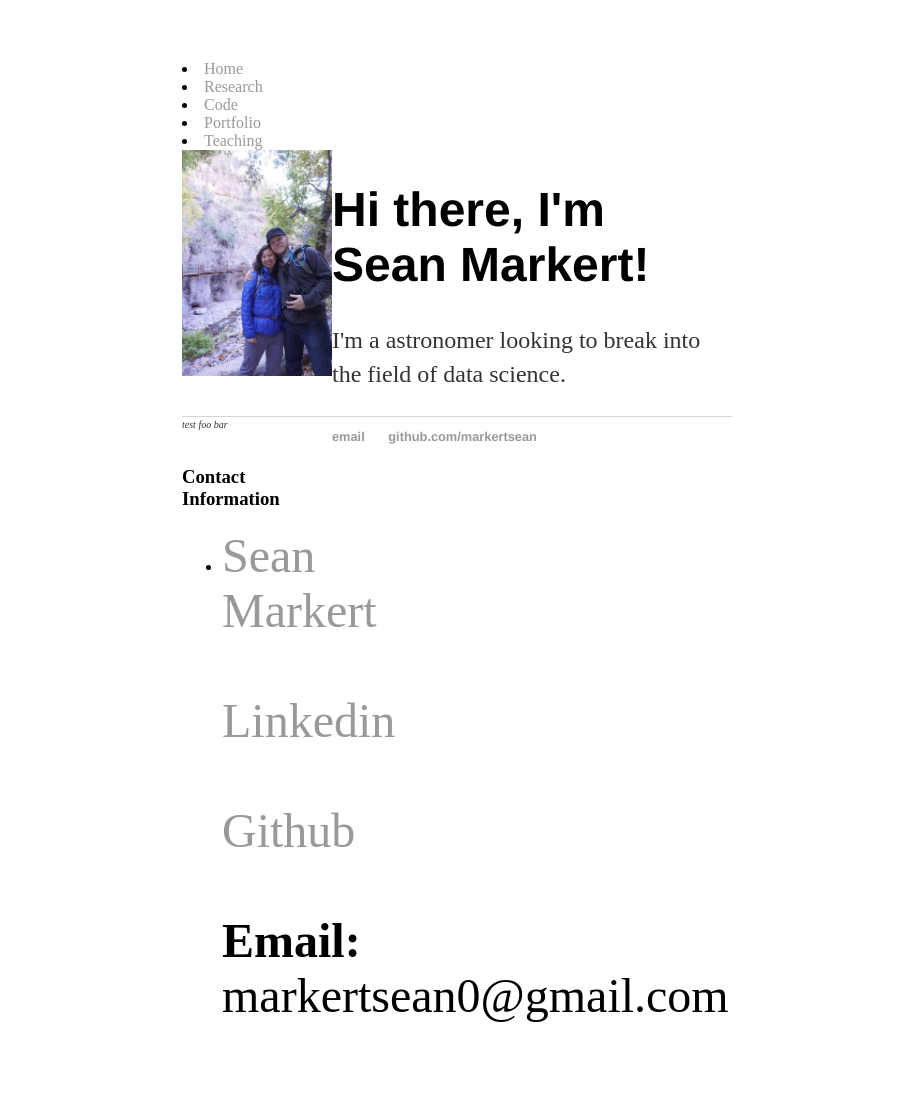
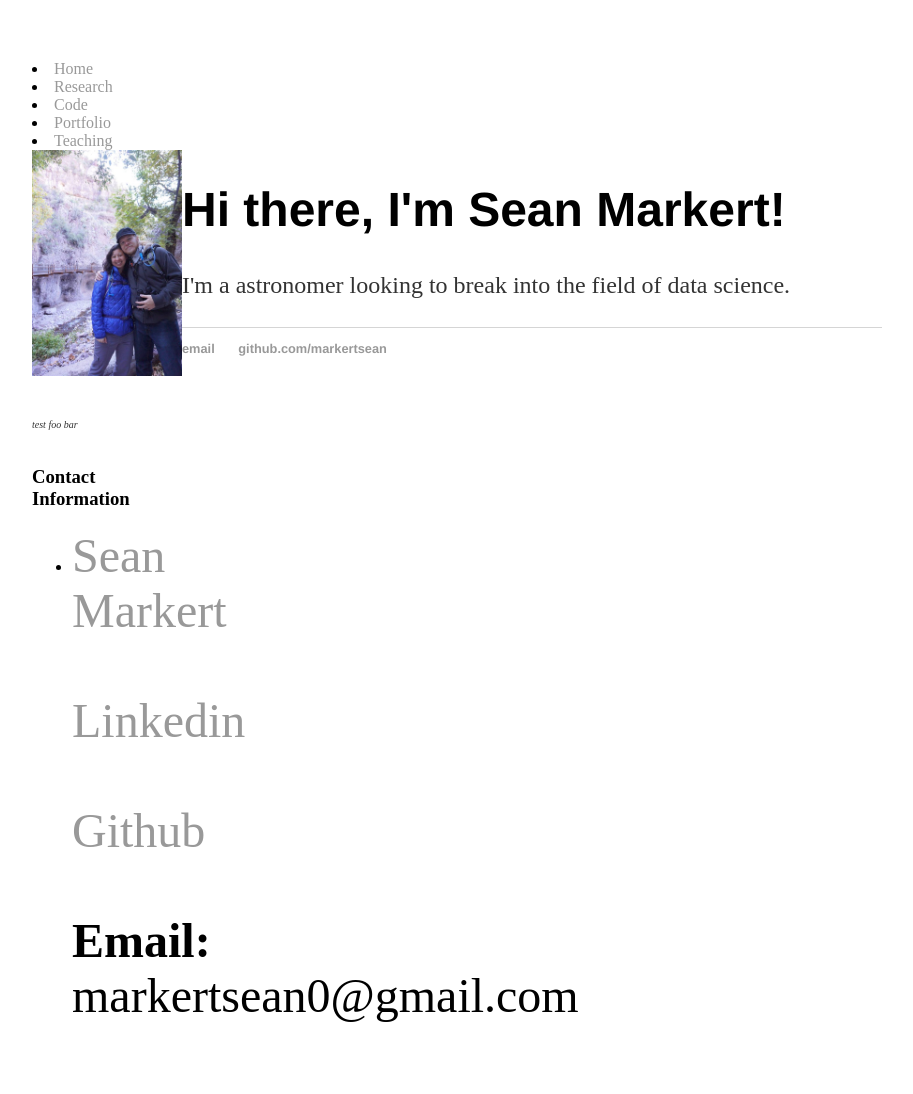
Before and after one commit to markertsean/markertsean.github.io, a Jekyll site: the page built from index.html, in a window 1280 px wide. Shown: the whole page, without its empty margins (183-1096 px from the left). Built offline with Jekyll 4.4.1, drawn with Linux system fonts in a browser that asks for light colours.

Commit message:
Tweak body in css

```diff
--- a/css/main.css
+++ b/css/main.css
@@ -1,6 +1,6 @@
 body {
     margin: 60px auto;
-    width:550px;
+    width:850px;
 /*
     width: 70%;
 */
```
